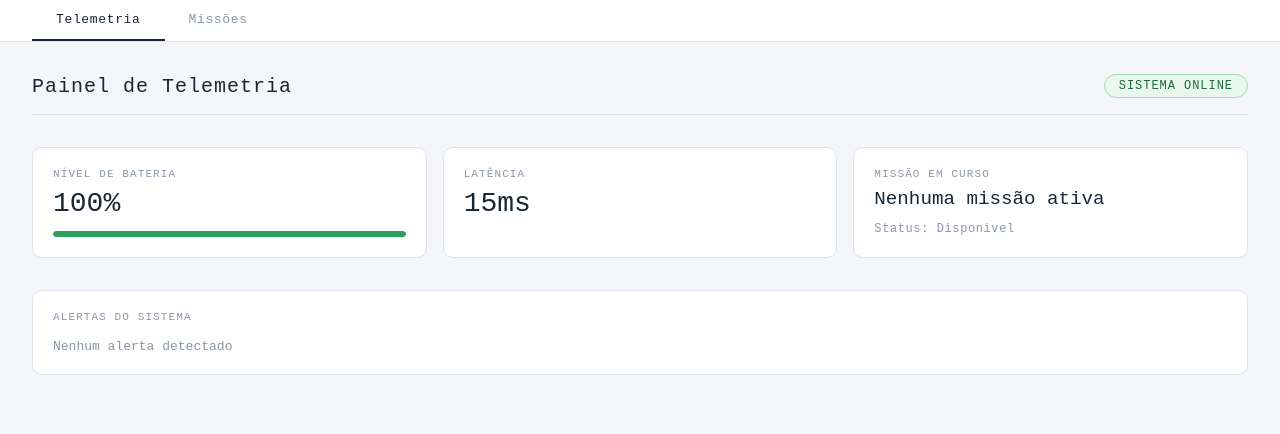
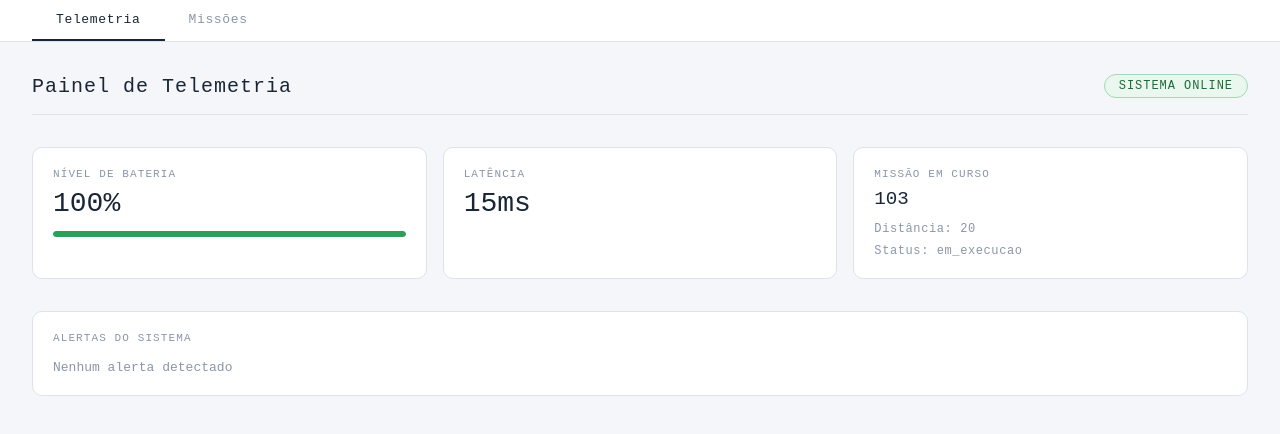
Before and after one commit to KaioLC/top-frame-hospitalar, a React (Vite) app: page / in a window 1280 px wide. Shown: the top 434 px of the page. Built offline with nearby package versions, Linux system fonts and the light colour scheme.

Commit message:
Arrumando mudança de status das missoes

```diff
--- a/src/App.jsx
+++ b/src/App.jsx
@@ -1,16 +1,28 @@
+import { useState } from 'react'
 import { BrowserRouter, Routes, Route } from 'react-router-dom'
 import Navbar from './components/Navbar'
 import Telemetria from './pages/Telemetria'
 import CadastroMissoes from './pages/CadastroMissoes'
 import './styles/App.css'
 
+//hardcodando as missoes para teste
+const missaoInicial = [
+  { id: 101, origem: "Farmacia", destino: "Enfermaria A", tipoCarga: "medicamento", prioridade: 2, distancia: 60, status: "pendente" },
+  { id: 102, origem: "Posto de Enfermagem", destino: "Laboratorio", tipoCarga: "amostra", prioridade: 3, distancia: 120, status: "pendente" },
+  { id: 103, origem: "Almoxarifado", destino: "Centro Cirurgico", tipoCarga: "material", prioridade: 1, distancia: 20, status: "em_execucao" },
+  { id: 104, origem: "Farmacia", destino: "UTI", tipoCarga: "medicamento", prioridade: 3, distancia: 90, status: "pendente" },
+]
+
 function App() {
+
+  const [missoes, setMissao] = useState(missaoInicial)
+
   return (
     <BrowserRouter>
       <Navbar />
       <Routes>
-        <Route path="/" element={<Telemetria />} />
-        <Route path="/missoes" element={<CadastroMissoes />} />
+        <Route path="/" element={<Telemetria missoes={missoes} />} />
+        <Route path="/missoes" element={<CadastroMissoes missoes={missoes} setMissoes={setMissao}/>} />
       </Routes>
     </BrowserRouter>
   )
--- a/src/pages/CadastroMissoes.jsx
+++ b/src/pages/CadastroMissoes.jsx
@@ -1,14 +1,6 @@
 import { useState } from 'react'
 import '../styles/Missoes.css'
 
-
-//hardcodando missoes para teste
-const missaoInicial = [
-  { id: 101, origem: "Farmacia", destino: "Enfermaria A", tipoCarga: "medicamento", prioridade: 2, distancia: 60, status: "pendente" },
-  { id: 102, origem: "Posto de Enfermagem", destino: "Laboratorio", tipoCarga: "amostra", prioridade: 3, distancia: 120, status: "pendente" },
-  { id: 103, origem: "Almoxarifado", destino: "Centro Cirurgico", tipoCarga: "material", prioridade: 1, distancia: 20, status: "em_execucao" },
-  { id: 104, origem: "Farmacia", destino: "UTI", tipoCarga: "medicamento", prioridade: 3, distancia: 90, status: "pendente" },
-]
 
 const transicoes = {
   pendente: ["em_execucao", "cancelada"],
@@ -18,9 +10,7 @@ const transicoes = {
   cancelada: [],
 }
 
-function CadastroMissoes() {
-
-    const [missoes, setMissao] = useState(missaoInicial)
+function CadastroMissoes({missoes, setMissoes}) {
 
     const [formulario, setFormulario] = useState({
         origem: '',
@@ -77,7 +67,7 @@ function CadastroMissoes() {
             status: "pendente"
         }
 
-        setMissao(prev_missoes => [...prev_missoes, nova])
+        setMissoes(prev_missoes => [...prev_missoes, nova])
         setFormulario({
             origem: '',
             destino: '',
@@ -90,15 +80,19 @@ function CadastroMissoes() {
 
 
     function mudarStatus(id, novoStatus){
-        setMissao(prev_missoes => prev_missoes.map(m => m.id === id ? {...m, status: novoStatus} : m))
+        setMissoes(prev_missoes => prev_missoes.map(m => m.id === id ? {...m, status: novoStatus} : m))
     }
 
   return (
 
     <div className="missoes-container">
+
       <section className="form-section">
         <h2 className="section-titulo">Nova Missão</h2>
+
+
         <div className="form-grid">
+            {/* Campos de preenchimento do formulario */}
           {['origem', 'destino', 'tipoCarga', 'distancia'].map(campo => (
             <div className="form-grupo" key={campo}>
               <label className="form-label">{campo}</label>
--- a/src/pages/Telemetria.jsx
+++ b/src/pages/Telemetria.jsx
@@ -2,21 +2,21 @@ import { useState, useEffect } from 'react'
 
 import "../styles/Telemetria.css"
 
-function Telemetria() {
+function Telemetria({missoes}) {
 
   // atributos da telemetria
   const [telemetria, setTelemetria] = useState({
     bateria: 100,
     latencia: 15,
     statusRobo: "Disponivel",
-    statusMissao: null,
-    missaoAtual: null
   });
+
+  const missaoAtual = missoes.find(m => m.status === "em_execucao") || null
 
   // gerar alertas
   const alertaBateria = telemetria.bateria < 20;
   const alertaLatencia = telemetria.latencia > 100;
-  const alertaStatusMissao = telemetria.statusMissao === "falha";
+  const alertaStatusMissao = telemetria.statusMissao === missoes.some(m => m.status === "falha");
 
 
 
@@ -74,9 +74,10 @@ function Telemetria() {
         <div className="card-telemetria">
           <div className="card-titulo">Missão em Curso</div>
           <div className="card-valor" style={{fontSize: '1.2rem'}}>
-            {telemetria.missaoAtual || "Nenhuma missão ativa"}
+            {missaoAtual.id || "Nenhuma missão ativa"}
           </div>
-          <div className="status-missao">Status: {telemetria.statusRobo}</div>
+          <div className="status-missao">Distância: {missaoAtual.distancia}</div>
+          <div className="status-missao">Status: {missaoAtual.status}</div>
         </div>
 
       </div>
@@ -111,6 +112,12 @@ function Telemetria() {
               REINICIALIZAR
             </button>
           )}
+
+          {alertaStatusMissao && (
+            <div className="tem-alerta">
+                <strong>Missão com falha detectada</strong>
+            </div>
+          )}
         </div>
       </section>
 
```
